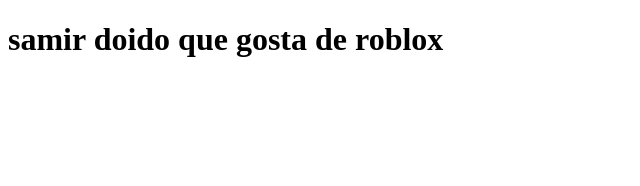
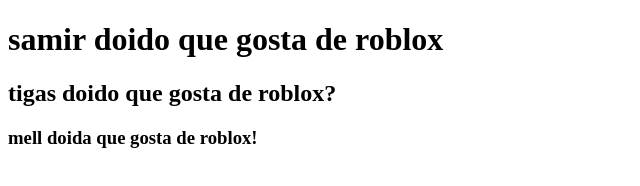
Before and after one commit to titigrao/sitetesteproprofessor, a plain HTML site: page index.html in a window 1280 px wide. Shown: the whole page, without its empty margins (0-640 px from the left). Drawn offline with Linux system fonts and the light colour scheme.

Commit message:
samir doido2

```diff
--- a/index.html
+++ b/index.html
@@ -7,5 +7,7 @@
 </head>
 <body>
     <h1>samir doido que gosta de roblox</h1>
+    <h2>tigas doido que gosta de roblox?</h2>
+    <h3>mell doida que gosta de roblox!</h3>
 </body>
 </html>
```
